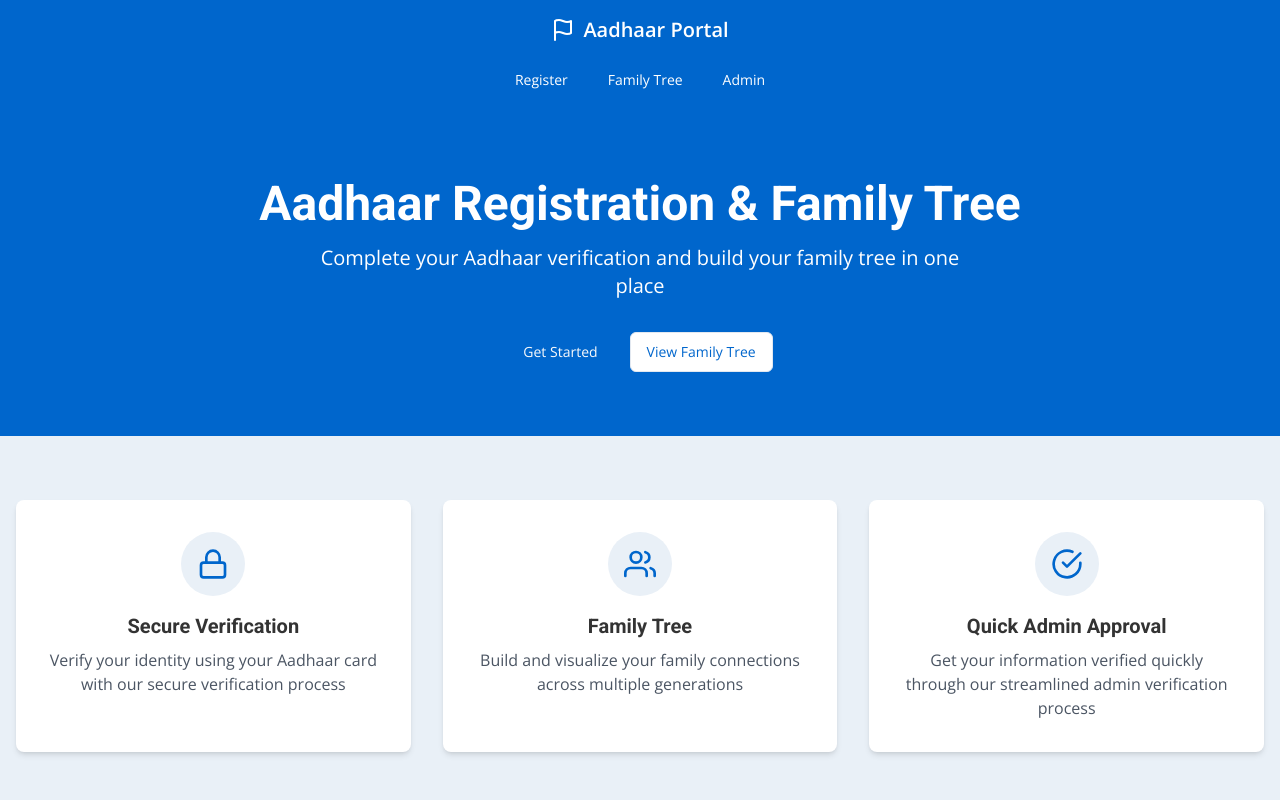
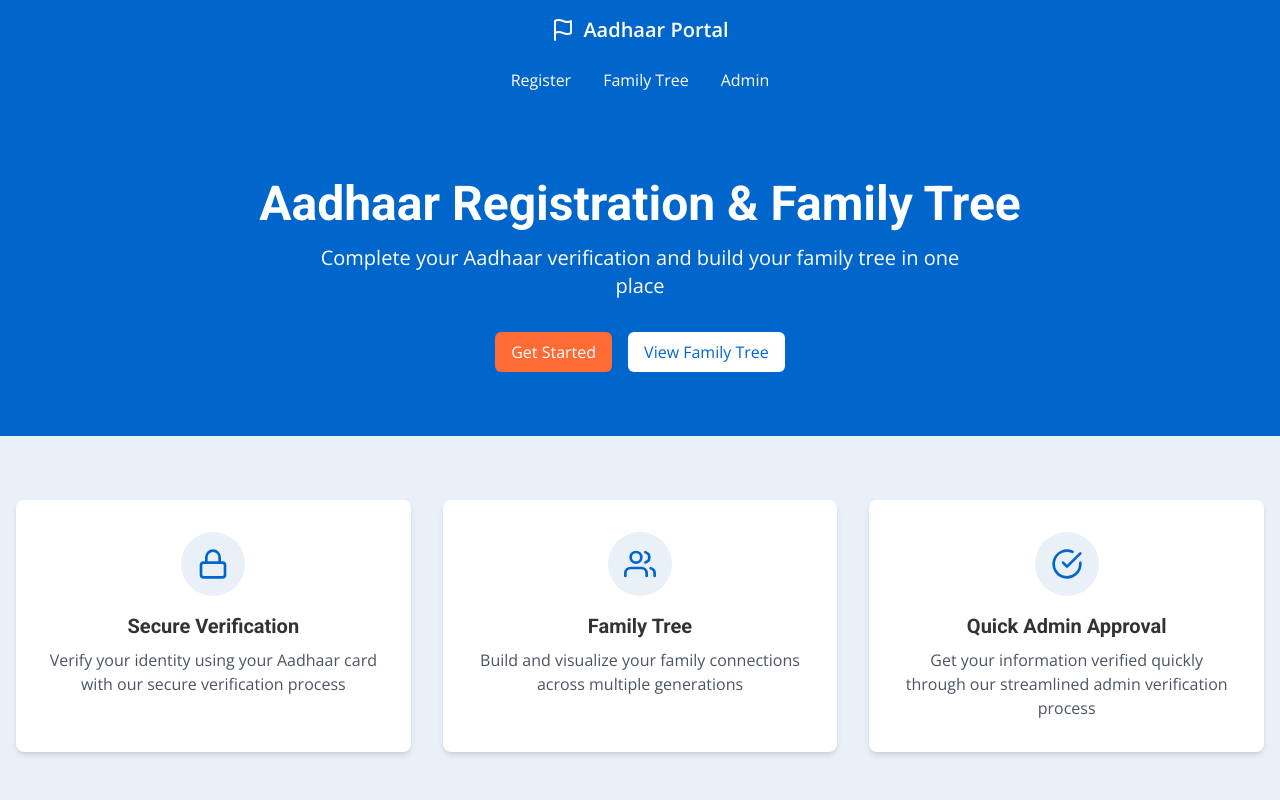
Before and after one commit to Jarvis-32/citizen-tree-verify, a React (Vite) app: page / in a window 1280 px wide. Shown: the top 800 px of the page. Built offline with nearby package versions, Linux system fonts and the light colour scheme.

Commit message:
Reverted to commit fb37699cc32e48ea7809c34d66e9d70ac21c9157

```diff
--- a/src/components/Navbar.jsx
+++ b/src/components/Navbar.jsx
@@ -1,7 +1,6 @@
 
 import React from 'react';
 import { Link } from 'react-router-dom';
-import { Button } from "@/components/ui/button.tsx";
 
 const Navbar = () => {
   return (
@@ -18,15 +17,15 @@ const Navbar = () => {
         </Link>
 
         <div className="flex flex-wrap justify-center gap-2 md:gap-4">
-          <Button asChild variant="ghost" className="text-white hover:bg-blue-700">
-            <Link to="/register">Register</Link>
-          </Button>
-          <Button asChild variant="ghost" className="text-white hover:bg-blue-700">
-            <Link to="/family-tree">Family Tree</Link>
-          </Button>
-          <Button asChild variant="ghost" className="text-white hover:bg-blue-700">
-            <Link to="/admin">Admin</Link>
-          </Button>
+          <Link to="/register" className="px-3 py-2 rounded hover:bg-blue-700 transition-colors">
+            Register
+          </Link>
+          <Link to="/family-tree" className="px-3 py-2 rounded hover:bg-blue-700 transition-colors">
+            Family Tree
+          </Link>
+          <Link to="/admin" className="px-3 py-2 rounded hover:bg-blue-700 transition-colors">
+            Admin
+          </Link>
         </div>
       </div>
     </nav>
--- a/src/pages/Index.jsx
+++ b/src/pages/Index.jsx
@@ -1,6 +1,5 @@
 
 import { Link } from 'react-router-dom';
-import { Button } from "@/components/ui/button.tsx";
 
 const Index = () => {
   return (
@@ -12,12 +11,12 @@ const Index = () => {
             Complete your Aadhaar verification and build your family tree in one place
           </p>
           <div className="flex flex-wrap justify-center gap-4">
-            <Button asChild variant="default" className="bg-aadhaar-accent hover:bg-orange-600">
-              <Link to="/register">Get Started</Link>
-            </Button>
-            <Button asChild variant="outline" className="bg-white text-aadhaar-primary hover:bg-gray-100">
-              <Link to="/family-tree">View Family Tree</Link>
-            </Button>
+            <Link to="/register" className="btn btn-accent">
+              Get Started
+            </Link>
+            <Link to="/family-tree" className="btn bg-white text-aadhaar-primary hover:bg-gray-100">
+              View Family Tree
+            </Link>
           </div>
         </div>
       </div>
```
